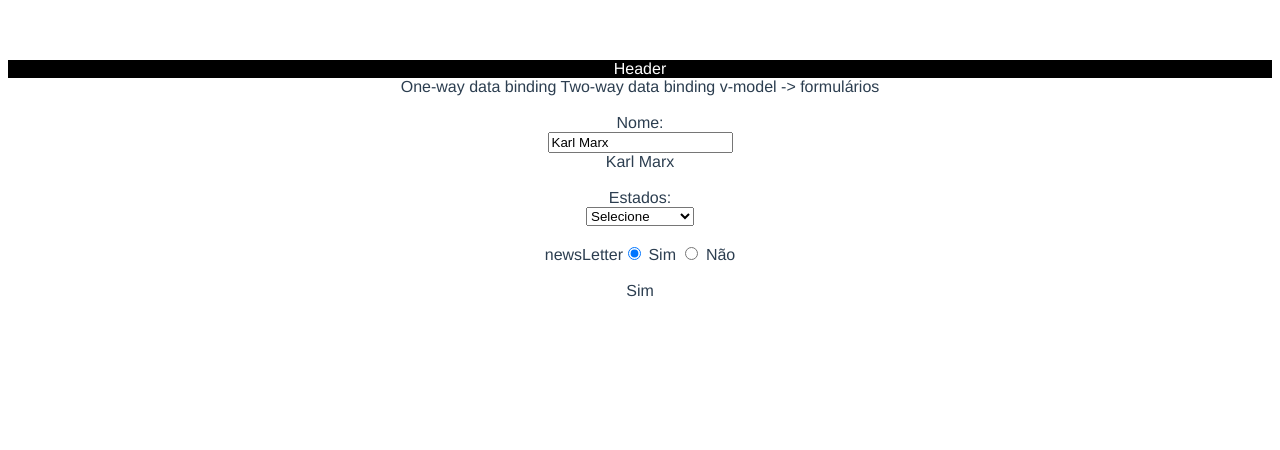
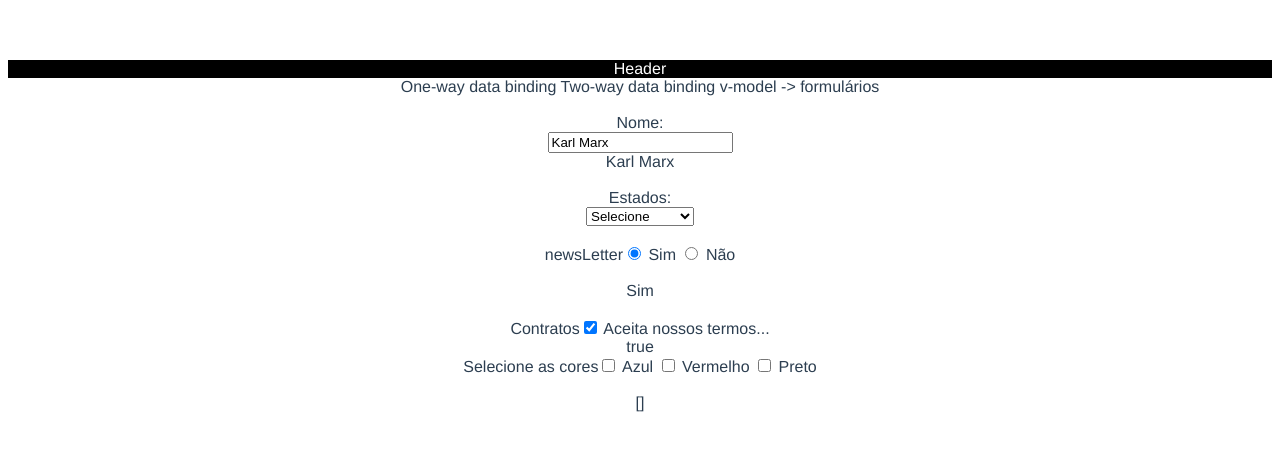
Before and after one commit to omarxlima/vue3, a Vue app: page / in a window 1280 px wide. Shown: the top 450 px of the page. Built offline with nearby package versions, Linux system fonts and the light colour scheme.

Commit message:
ligacao de dados bidrecional

```diff
--- a/src/App.vue
+++ b/src/App.vue
@@ -75,10 +75,30 @@
 
 
 
+
     </div>
 
+    <div>
+
+      <label for="">Contratos</label>
+        <input v-model="contrato" type="checkbox"> Aceita nossos termos... <br>
+
+        {{ contrato }}
+    </div>
 
    </div>
+
+   <div>
+    <label for=""> Selecione as cores</label>
+      <input  v-model="colors" type="checkbox" value="Azul"> Azul
+      <input  v-model="colors" type="checkbox" value="Vermelho"> Vermelho
+      <input  v-model="colors" type="checkbox" value="Preto"> Preto
+
+      <br> <br>
+
+      {{ colors }}
+   </div>
+
 
     <!-- <br> -->
 
@@ -109,6 +129,8 @@ export default {
       nome : 'Karl Marx',
       estados: '',
       newsletter: 'Sim',
+      contrato: true,
+      colors: [],
       // showHeader: true,
       // name: 'Luke',
       // lastName: 'Skywalker',
```
